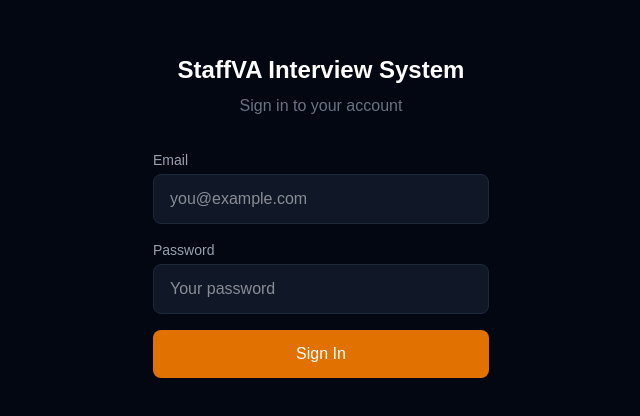
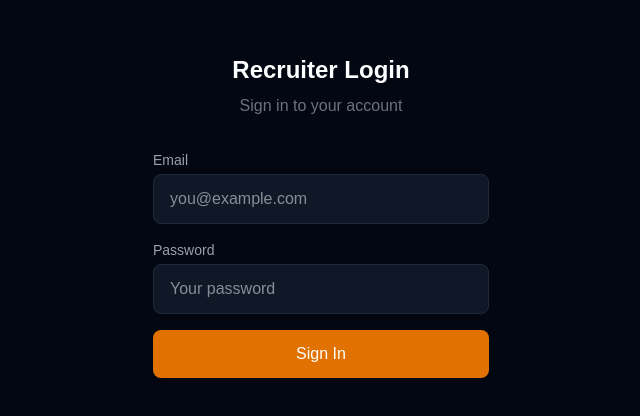
Before and after one commit to Startline-Projects/staffva-interview, a Next.js app: page /login in a window 1280 px wide. Shown: the part 184-600 px from the top of the page, without its empty margins (319-959 px from the left). Built offline with nearby package versions, Linux system fonts and the light colour scheme.

Commit message:
Change login title to Recruiter Login

```diff
--- a/src/app/login/page.tsx
+++ b/src/app/login/page.tsx
@@ -54,7 +54,7 @@ export default function LoginPage() {
     <div className="min-h-screen bg-gray-950 text-white flex items-center justify-center">
       <div className="w-full max-w-sm px-6">
         <div className="text-center mb-8">
-          <h1 className="text-2xl font-bold">StaffVA Interview System</h1>
+          <h1 className="text-2xl font-bold">Recruiter Login</h1>
           <p className="text-gray-500 mt-2">Sign in to your account</p>
         </div>
 
```
